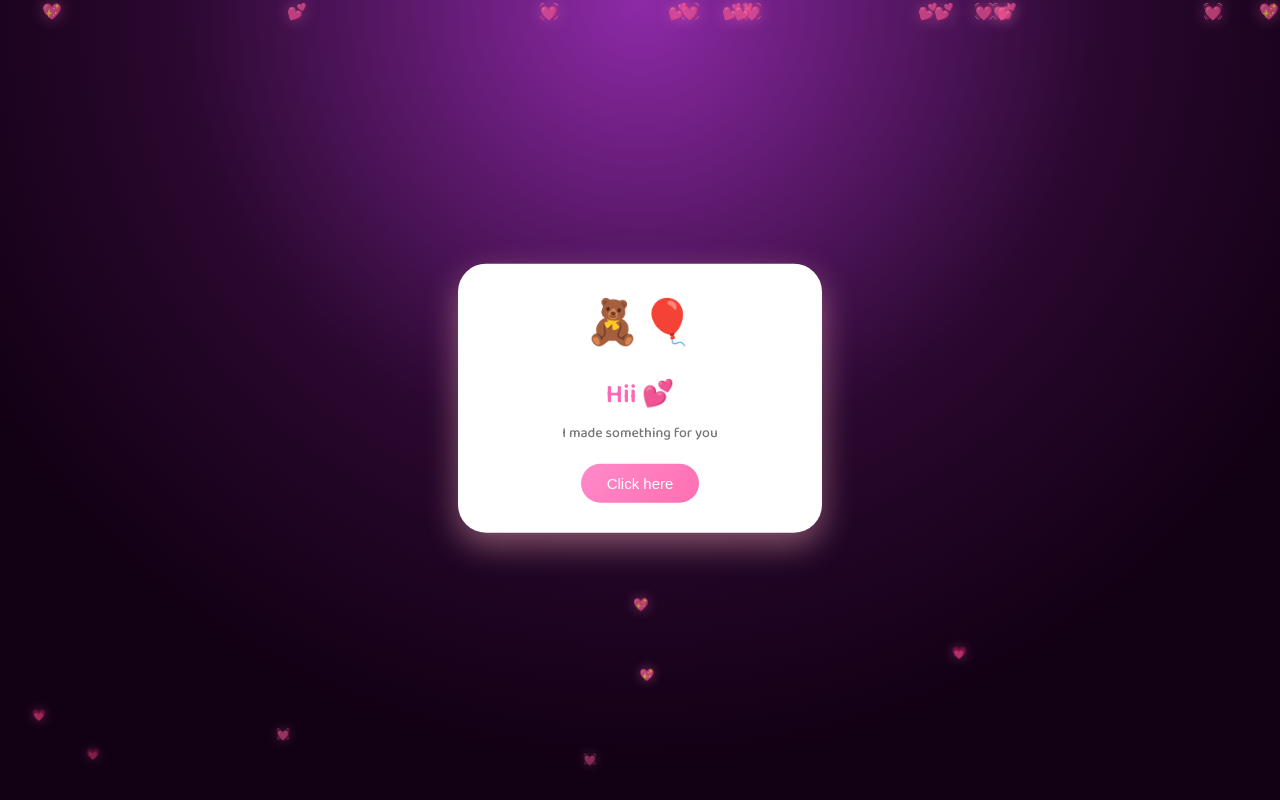
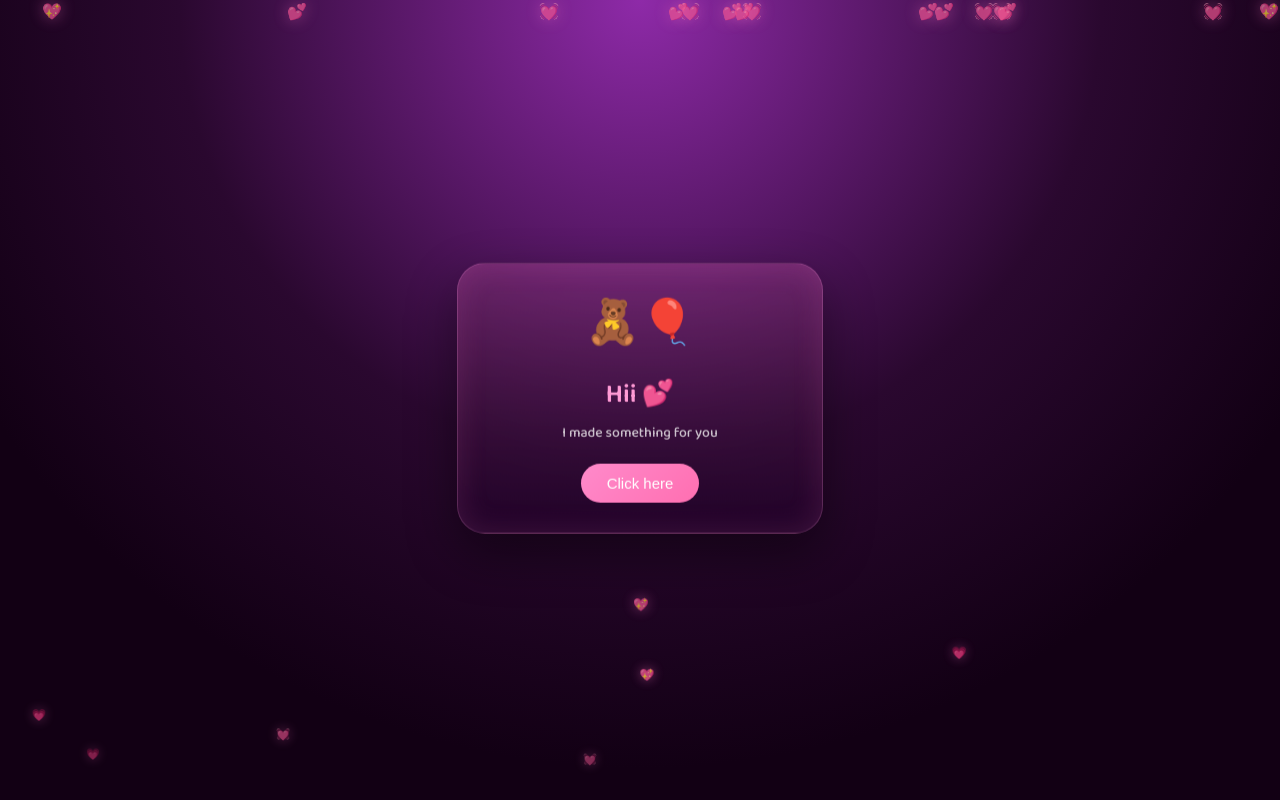
Before and after one commit to shamilsproject2025-stack/Birthday, a plain HTML site: page index.html in a window 1280 px wide. Drawn offline with Linux system fonts and the light colour scheme.

Commit message:
Update index.html

```diff
--- a/index.html
+++ b/index.html
@@ -24,14 +24,27 @@ body {
 }
 
 /* ===== CARD ===== */
+/* ===== CARD (DREAMY MATCHING STYLE) ===== */
 .screen {
-  background: white;
+  background: linear-gradient(
+    180deg,
+    rgba(255, 120, 200, 0.18),
+    rgba(30, 0, 40, 0.55)
+  );
+  backdrop-filter: blur(14px);
+  -webkit-backdrop-filter: blur(14px);
+
   width: 80%;
   max-width: 320px;
   padding: 26px 22px 30px;
   border-radius: 28px;
   text-align: center;
-  box-shadow: 0 12px 32px rgba(255,182,193,0.45);
+
+  border: 1px solid rgba(255, 150, 220, 0.25);
+  box-shadow:
+    0 20px 50px rgba(0,0,0,0.45),
+    inset 0 0 30px rgba(255,120,200,0.15);
+
   display: none;
   overflow: hidden;
 }
@@ -39,12 +52,12 @@ body {
 
 /* ===== TEXT ===== */
 h1 {
-  color: #ff69b4;
+  color: #ff9ad5;
   margin: 14px 0 6px;
   font-size: 26px;
 }
 p {
-  color: #777;
+  color: rgba(255,255,255,0.75);
   font-size: 14px;
   margin: 0;
 }
@@ -90,9 +103,13 @@ button {
 
 /* ===== CAKE SCREEN ===== */
 .screen.cake-screen {
-  background: linear-gradient(135deg, #6fa8ff, #4d7cff);
+  background: linear-gradient(
+    180deg,
+    rgba(140, 80, 255, 0.25),
+    rgba(40, 0, 60, 0.7)
+  );
   min-height: 360px;
-  color: white;
+  color: #ffffff;
 }
 
 .cake-wrapper {
```
